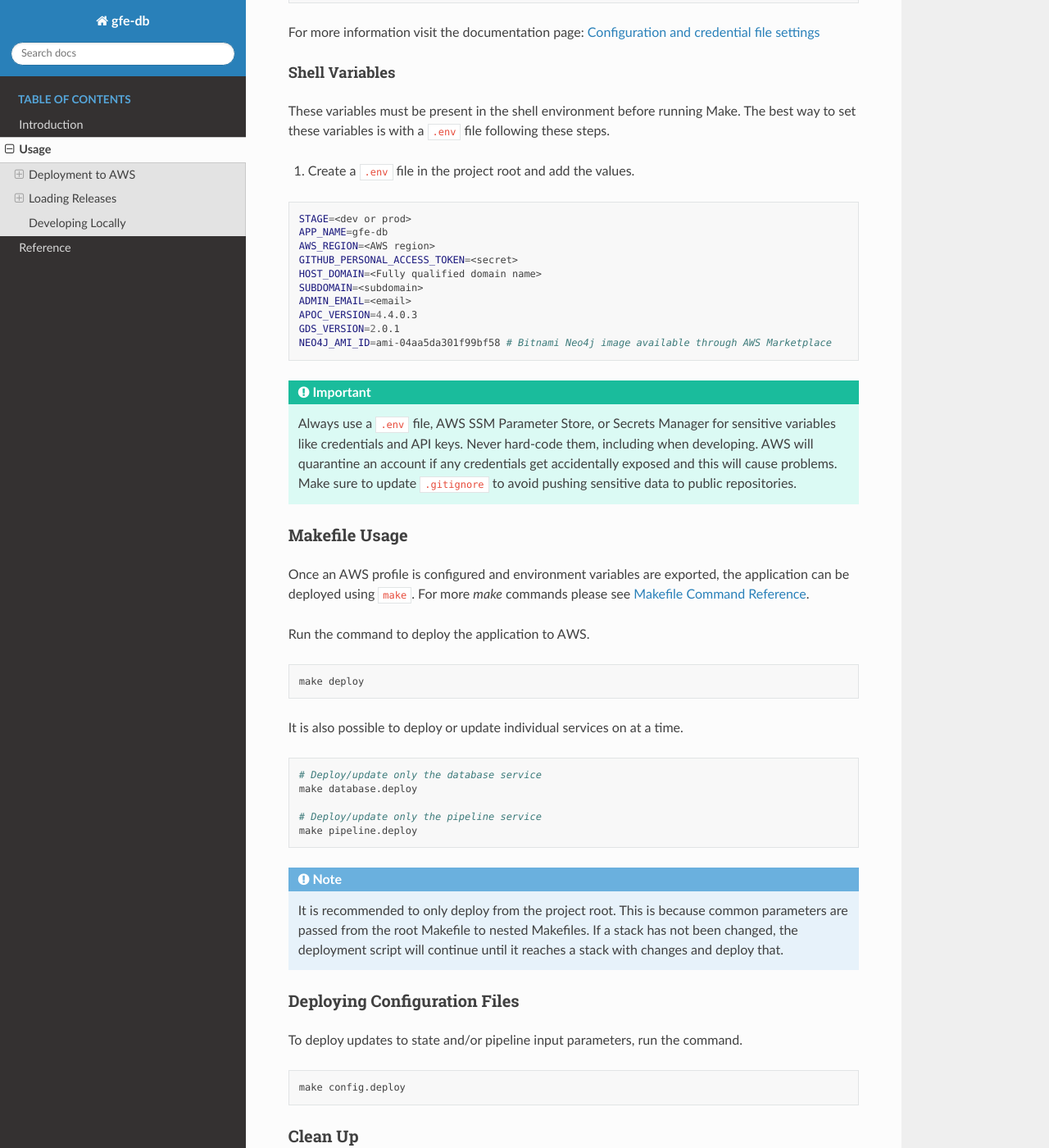
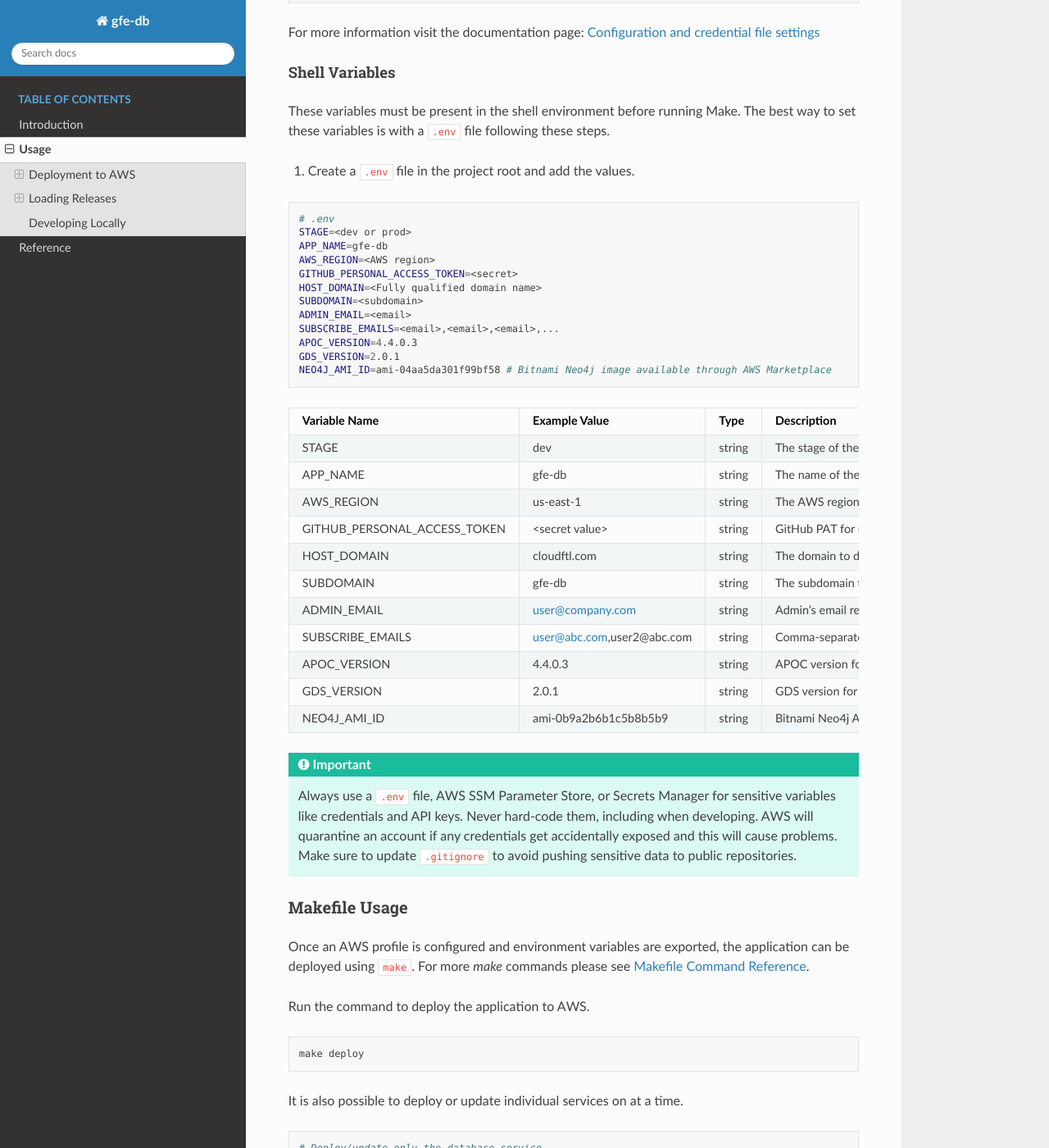
Before and after one commit to nmdp-bioinformatics/gfe-db, a Sphinx documentation site: the page built from docs/source/usage.rst, in a window 1280 px wide and 1400 px high, scrolled down 1301 px. Shown: the whole window at 82% size. Built offline with Sphinx 7.4.7 and the Read the Docs theme 2.0.0, drawn with Linux system fonts in a browser that asks for light colours.

Commit message:
update docs for notification email subscriptions

```diff
--- a/docs/source/usage.rst
+++ b/docs/source/usage.rst
@@ -73,6 +73,7 @@ following these steps.
 
 .. code:: bash
 
+    # .env
     STAGE=<dev or prod>
     APP_NAME=gfe-db
     AWS_REGION=<AWS region>
@@ -80,9 +81,38 @@ following these steps.
     HOST_DOMAIN=<Fully qualified domain name>
     SUBDOMAIN=<subdomain>
     ADMIN_EMAIL=<email>
+    SUBSCRIBE_EMAILS=<email>,<email>,<email>,...
     APOC_VERSION=4.4.0.3
     GDS_VERSION=2.0.1
     NEO4J_AMI_ID=ami-04aa5da301f99bf58 # Bitnami Neo4j image available through AWS Marketplace
+
+
++-----------------------------+----------------------------------+--------+--------------------------------------------------+
+| Variable Name               | Example Value                    | Type   | Description                                      |
++=============================+==================================+========+==================================================+
+| STAGE                       | dev                              | string | The stage of the application                     |
++-----------------------------+----------------------------------+--------+--------------------------------------------------+
+| APP_NAME                    | gfe-db                           | string | The name of the application                      |
++-----------------------------+----------------------------------+--------+--------------------------------------------------+
+| AWS_REGION                  | us-east-1                        | string | The AWS region to deploy to                      |
++-----------------------------+----------------------------------+--------+--------------------------------------------------+
+| GITHUB_PERSONAL_ACCESS_TOKEN| <secret value>                   | string | GitHub PAT for repository access                 |
++-----------------------------+----------------------------------+--------+--------------------------------------------------+
+| HOST_DOMAIN                 | cloudftl.com                     | string | The domain to deploy to                          |
++-----------------------------+----------------------------------+--------+--------------------------------------------------+
+| SUBDOMAIN                   | gfe-db                           | string | The subdomain to deploy to                       |
++-----------------------------+----------------------------------+--------+--------------------------------------------------+
+| ADMIN_EMAIL                 | user@company.com                 | string | Admin's email required for SSL certificate       |
++-----------------------------+----------------------------------+--------+--------------------------------------------------+
+| SUBSCRIBE_EMAILS            | user@abc.com,user2@abc.com       | string | Comma-separated list of emails for notifications |
++-----------------------------+----------------------------------+--------+--------------------------------------------------+
+| APOC_VERSION                | 4.4.0.3                          | string | APOC version for Neo4j                           |
++-----------------------------+----------------------------------+--------+--------------------------------------------------+
+| GDS_VERSION                 | 2.0.1                            | string | GDS version for Neo4j                            |
++-----------------------------+----------------------------------+--------+--------------------------------------------------+
+| NEO4J_AMI_ID                | ami-0b9a2b6b1c5b8b5b9            | string | Bitnami Neo4j AMI ID                             |
++-----------------------------+----------------------------------+--------+--------------------------------------------------+
+
 
 .. important::
 
```
Also changed, not shown: README.md (+23 -7 lines), 7 other files.
